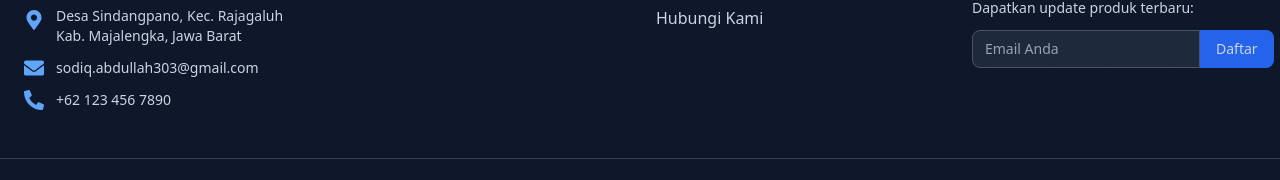
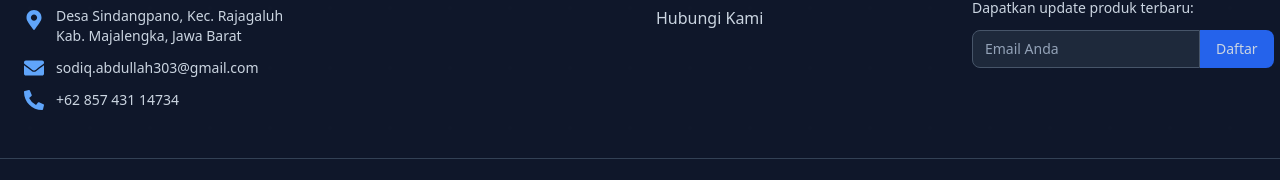
Before and after one commit to SodiqAbdullah/umkm-sindangpano, a React (Vite) app: page /contact in a window 1280 px wide. Shown: the part 886-1066 px from the top of the page. Built offline with nearby package versions, Linux system fonts and the light colour scheme; no server answers.

Commit message:
Edit nomor telpon

```diff
--- a/src/components/Footer.jsx
+++ b/src/components/Footer.jsx
@@ -62,7 +62,7 @@ export default function Footer() {
                     href="tel:+6285743114734"
                     className="text-slate-300 text-sm hover:text-white transition-colors"
                   >
-                    +62 123 456 7890
+                    +62 857 431 14734
                   </a>
                 </div>
               </div>
```
